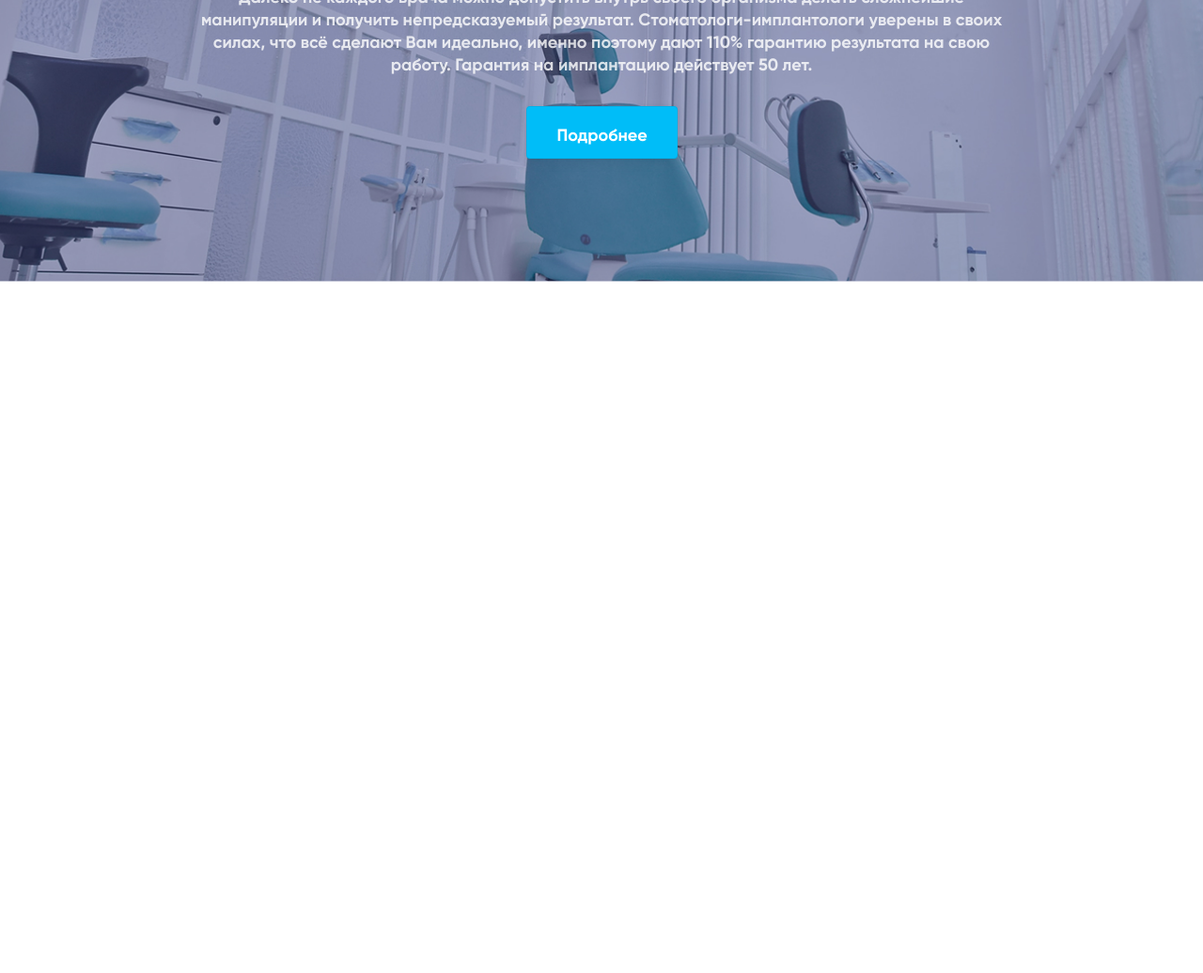
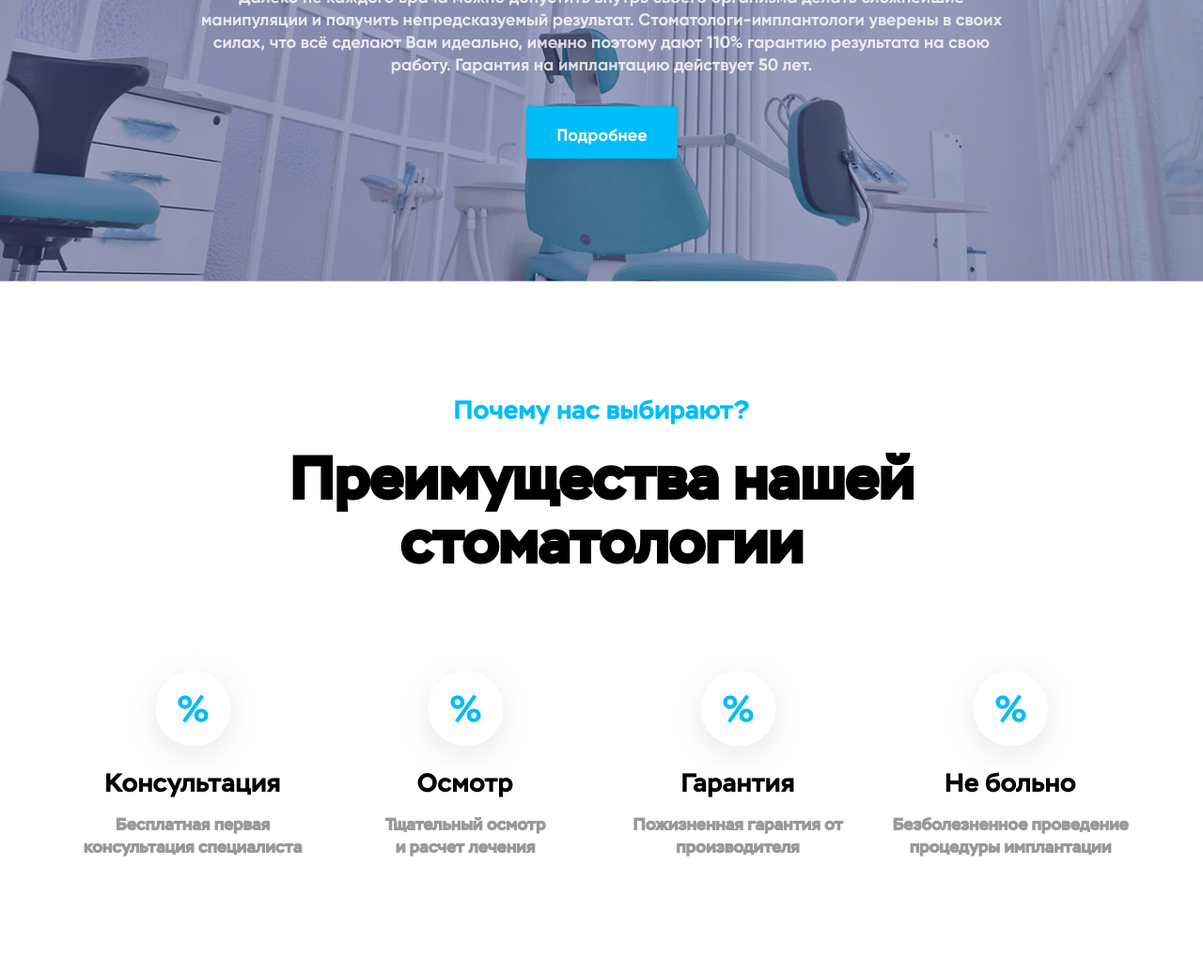
Before and after one commit to UseSai/Dentistry, a plain HTML site: page index.html in a window 1280 px wide. Shown: the part 2164-3200 px from the top of the page at 94% size. Before the commit the page ends 2464 px from the top, so only its background shows below. Drawn offline with Linux system fonts and the light colour scheme.

Commit message:
Advantages Commit

```diff
--- a/index.html
+++ b/index.html
@@ -82,6 +82,43 @@
                     <a href="#" class="about__button">Подробнее</a>
                 </div>
         </div>
+
+        <div class="advantages">
+            <div class="container">
+                <h3 class="advantages__subtitle">Почему нас выбирают?</h3>
+                <h2 class="advantages__title">Преимущества нашей<br>стоматологии</h2>
+                <ul class="advantages__list">
+                    <li>
+                        <div class="advantages__item">
+                            <img src="./images/advantagesItem.png" alt="">
+                            <h4 class="advantages__item-title">Консультация</h4>
+                            <h5 class="advantages__item-subtitle">Бесплатная первая консультация специалиста</h5>
+                        </div>
+                    </li>
+                    <li>
+                        <div class="advantages__item">
+                            <img src="./images/advantagesItem.png" alt="">
+                            <h4 class="advantages__item-title">Осмотр</h4>
+                            <h5 class="advantages__item-subtitle">Тщательный осмотр<br>и расчет лечения</h5>
+                        </div>
+                    </li>
+                    <li>
+                        <div class="advantages__item">
+                            <img src="./images/advantagesItem.png" alt="">
+                            <h4 class="advantages__item-title">Гарантия</h4>
+                            <h5 class="advantages__item-subtitle">Пожизненная гарантия от производителя</h5>
+                        </div>
+                    </li>
+                    <li>
+                        <div class="advantages__item">
+                            <img src="./images/advantagesItem.png" alt="">
+                            <h4 class="advantages__item-title">Не больно</h4>
+                            <h5 class="advantages__item-subtitle">Безболезненное проведение процедуры имплантации</h5>
+                        </div>
+                    </li>
+                </ul>
+            </div>
+        </div>
     </main>
 </body>
 </html>
--- a/styles.css
+++ b/styles.css
@@ -332,3 +332,68 @@ ul {
     margin-left: auto;
     margin-right: auto;
 }
+
+.advantages {
+    padding-top: 120px;
+}
+
+.advantages__subtitle {
+    font-family: var(--font-family);
+    font-weight: 500;
+    font-size: 28px;
+    line-height: 130%;
+    text-align: center;
+    color: #00bdf8;
+
+    padding-bottom: 25px;
+}
+
+.advantages__title {
+    font-family: var(--font-family);
+    font-weight: 700;
+    font-size: 64px;
+    line-height: 106%;
+    text-align: center;
+    color: #000;
+
+    padding-bottom: 65px;
+}
+
+.advantages__list {
+    display: flex;
+    gap: 30px;
+    align-items: center;
+    justify-content: center;
+
+    padding-bottom: 120px;
+}
+
+.advantages__item {
+    text-align: center;
+    width: 260px;
+}
+
+.advantages__item img {
+
+}
+
+.advantages__item-title {
+    margin-top: -30px;
+    padding-bottom: 15px;
+
+    font-family: var(--font-family);
+    font-weight: 500;
+    font-size: 28px;
+    line-height: 130%;
+    text-align: center;
+    color: #000;
+}
+
+.advantages__item-subtitle {
+    font-family: var(--font-family);
+    font-weight: 700;
+    font-size: 18px;
+    line-height: 133%;
+    text-align: center;
+    color: rgba(0, 0, 0, 0.4);
+}
```
Also changed, not shown: images/advantagesItem.png (added).
